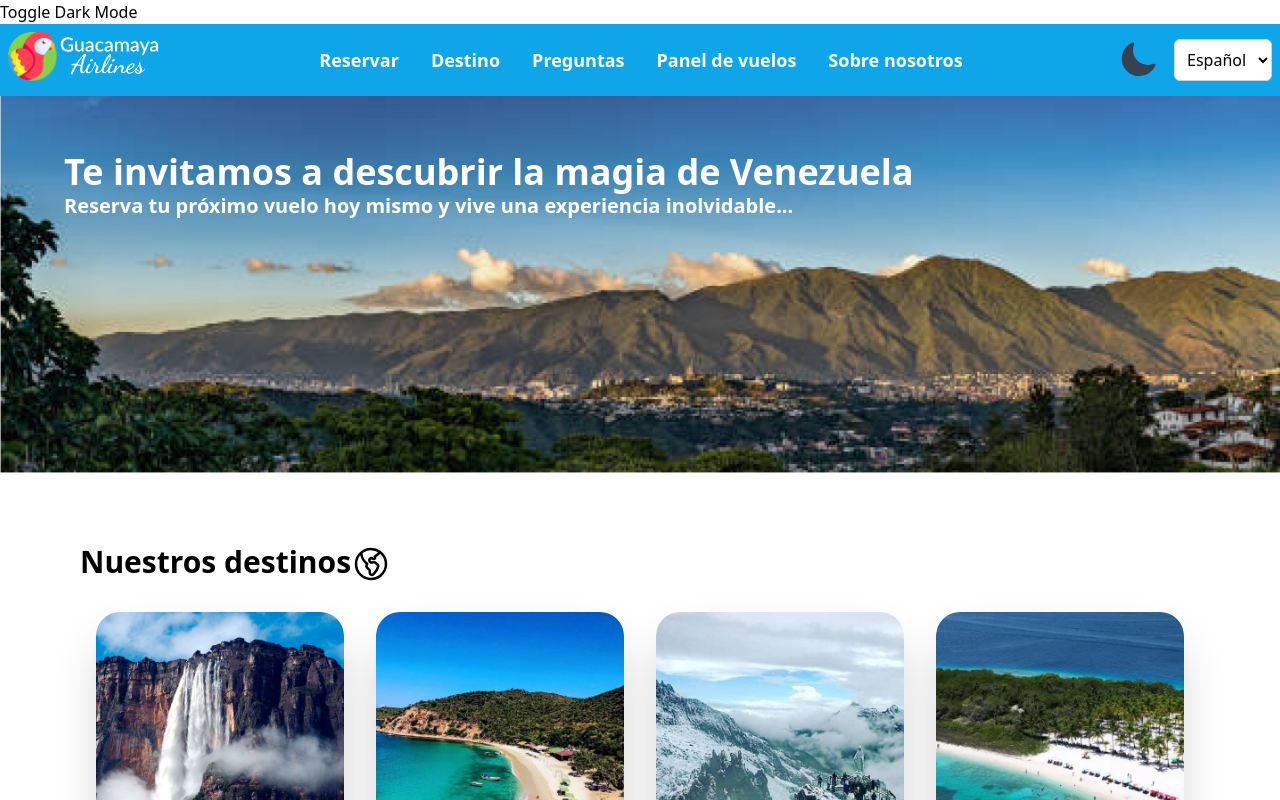
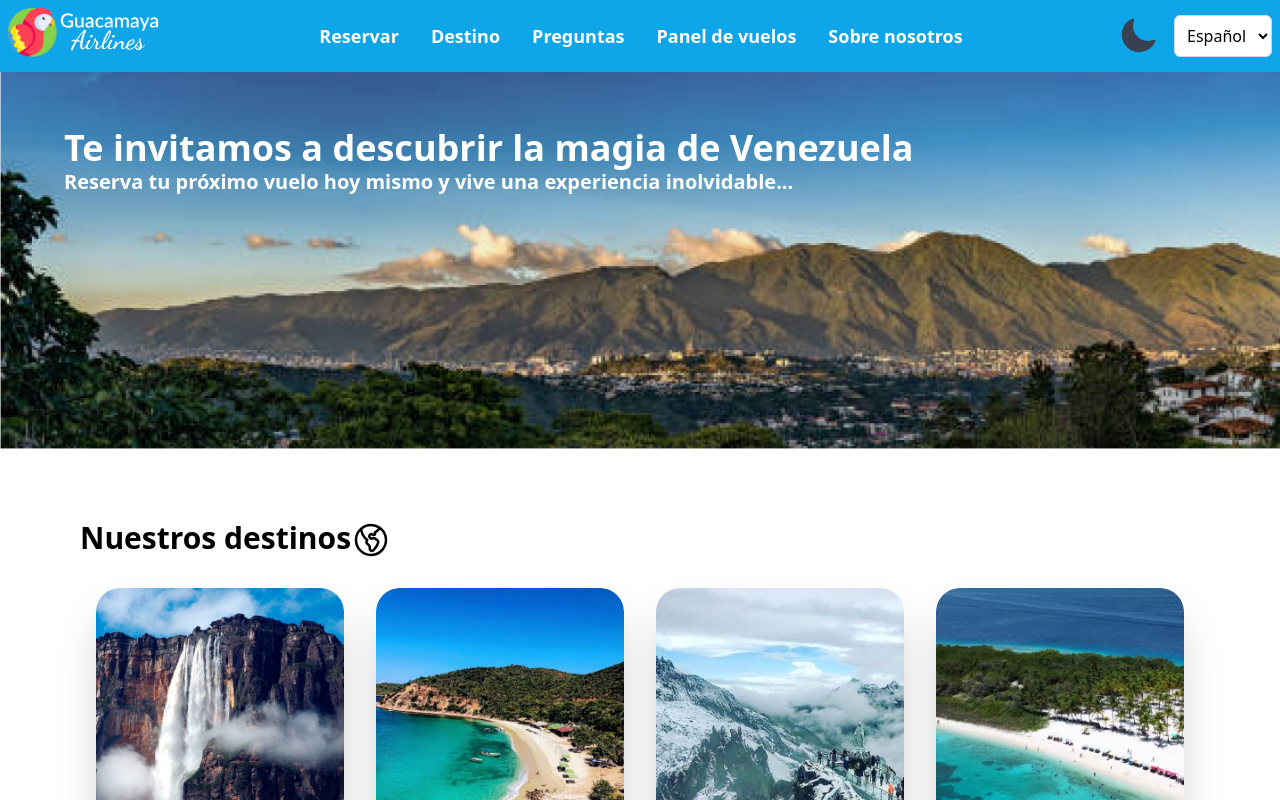
Before and after one commit to CarlosArgelio/guacamaya-airlines, a React (Vite) app in the folder frontend/: page / in a window 1280 px wide. Shown: the top 800 px of the page. Built offline with nearby package versions, Linux system fonts and the light colour scheme; no server answers.

Commit message:
feat: implement DarkMode

```diff
--- a/frontend/src/App.jsx
+++ b/frontend/src/App.jsx
@@ -1,20 +1,14 @@
+import { GuacamayaProvider } from "./context";
 import { Home } from "./pages";
-import { useState } from 'react';
 
 function App() {
-  const [darkMode, setDarkMode] = useState(false);
-
-  const toggleDarkMode = () => {
-    setDarkMode(!darkMode);
-  };
   return (
-    < >
-    <div className={darkMode ? 'dark' : ''}>
-    <button onClick={toggleDarkMode}>Toggle Dark Mode</button>
-    <Home />
-    </div>
+    <>
+      <GuacamayaProvider>
+        <Home />
+      </GuacamayaProvider>
     </>
-  )
+  );
 }
 
-export default App
+export default App;
--- a/frontend/src/components/DarkMode.jsx
+++ b/frontend/src/components/DarkMode.jsx
@@ -1,10 +1,12 @@
 import { MoonIcon } from "@heroicons/react/24/solid";
-import { useState } from "react";
+import { useContext } from "react";
+import { GuacamayaContext } from "./../context";
 
 export const DarkMode = () => {
-  const [darkMode, setDarkMode] = useState(false);
+  const context = useContext(GuacamayaContext);
+
   const toggleDarkMode = () => {
-    setDarkMode(!darkMode);
+    context.setDarkMode(!context.darkMode);
   };
 
   return (
--- /dev/null
+++ b/frontend/src/context/index.jsx
@@ -0,0 +1,21 @@
+import { createContext, useState } from "react";
+
+export const GuacamayaContext = createContext({});
+
+// eslint-disable-next-line react/prop-types
+export const GuacamayaProvider = ({ children }) => {
+  const [darkMode, setDarkMode] = useState(false);
+  const darkModeClass = darkMode ? "dark" : "";
+
+  return (
+    <GuacamayaContext.Provider
+      value={{
+        darkMode,
+        setDarkMode,
+        darkModeClass,
+      }}
+    >
+      {children}
+    </GuacamayaContext.Provider>
+  );
+};
--- a/frontend/src/pages/Home.jsx
+++ b/frontend/src/pages/Home.jsx
@@ -1,11 +1,22 @@
-import { Navbar, Banner, Form, OurPlaces, FAQS, Table, Footer } from "./../components";
-
+import { useContext } from "react";
+import {
+  Navbar,
+  Banner,
+  Form,
+  OurPlaces,
+  FAQS,
+  Table,
+  Footer,
+} from "./../components";
+import { GuacamayaContext } from "./../context";
 
 function Home() {
+  const context = useContext(GuacamayaContext);
+
   return (
     <>
+      <div className={context.darkModeClass}>
         <div className="dark:bg-slate-900">
-
           <Navbar />
           <Banner />
           <Form />
@@ -14,8 +25,9 @@ function Home() {
           <Table />
           <Footer />
         </div>
+      </div>
     </>
-  )
+  );
 }
 
-export default Home
+export default Home;
```
Lines whose indentation alone changed are shown as unchanged.
